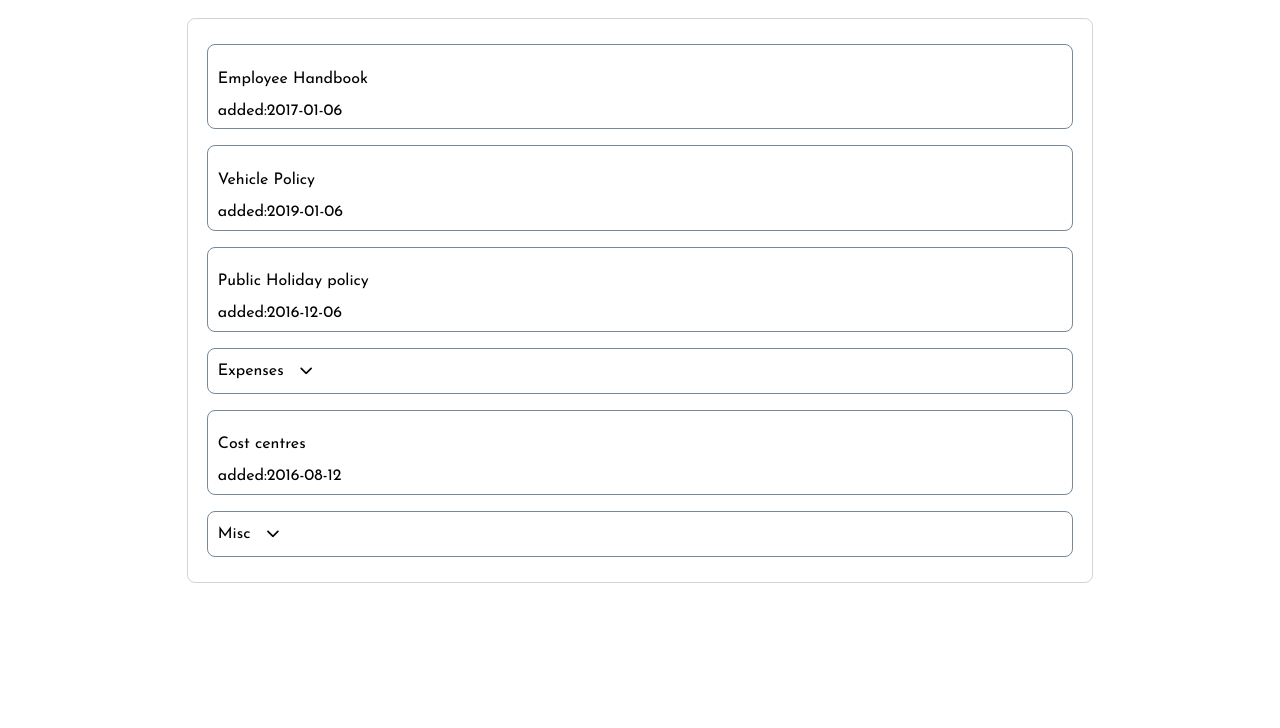
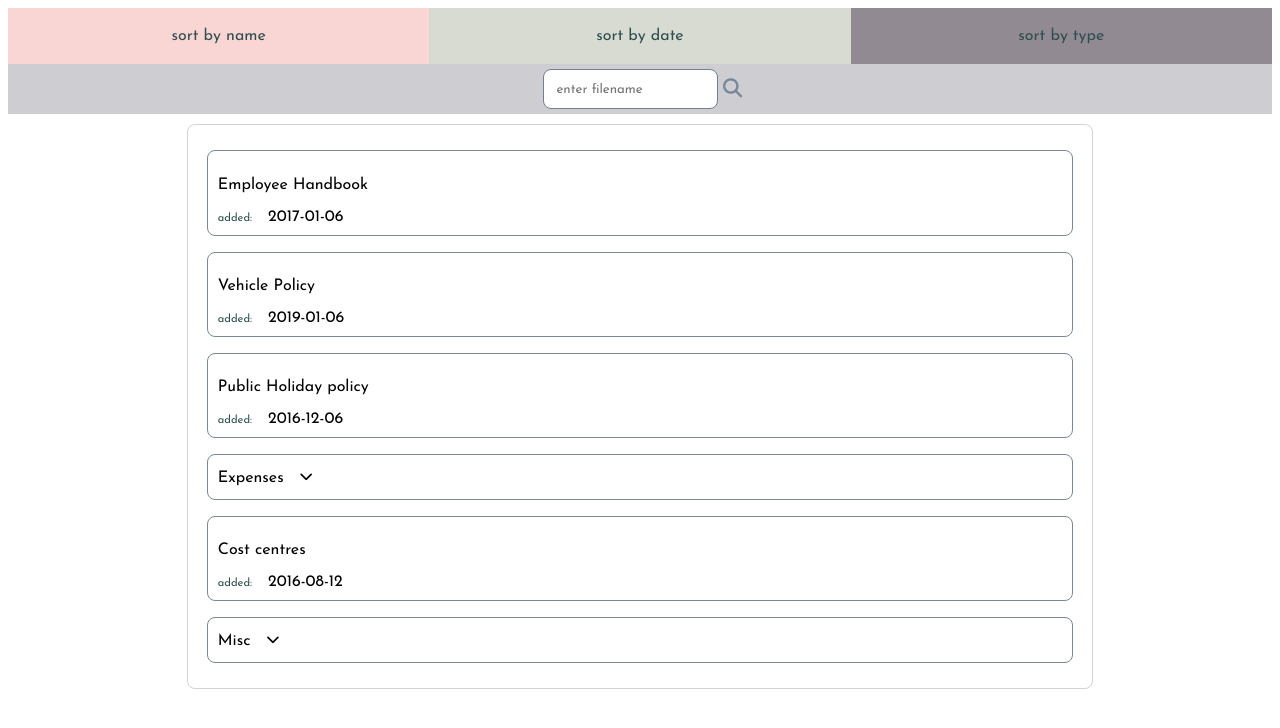
Before and after one commit to s-Hale/file-tree, a React (Create React App) app: page / in a window 1280 px wide. Shown: the top 728 px of the page. Built offline with nearby package versions, Linux system fonts and the light colour scheme.

Commit message:
feat: filter button styling

```diff
--- a/src/App.css
+++ b/src/App.css
@@ -20,6 +20,12 @@
   padding: 0.6rem;
 }
 
+.label {
+  font-size: 0.7rem;
+  color: darkslategray;
+  margin-right: 1rem;
+}
+
 .view-button {
   margin-left: 0.4rem;
   border: none;
@@ -33,3 +39,55 @@
   box-shadow: 0 0 6px lightslategray;
   cursor: pointer;
 }
+
+.wrapper-filterbar {
+  width: 100%;
+  display: flex;
+  flex-direction: row wrap;
+  height: 3.5rem;
+}
+
+.filter-button {
+  padding: 1rem;
+  flex: 1;
+  font-size: 1rem;
+  color: darkslategray;
+  border: none;
+  font-family: Josefin Sans, Arial, sans-serif;
+}
+
+.filter-button:hover {
+  cursor: pointer;
+  opacity: 0.7;
+}
+
+.search-wrapper {
+  width: 100%;
+  display: flex;
+  justify-content: center;
+  align-items: center;
+  background-color: #ceced2;
+}
+
+.input-bar {
+  border-radius: 8px;
+  border: 1px solid slategray;
+  font-family: Josefin Sans, Arial, sans-serif;
+  padding: 0.8rem;
+  margin: 0.3rem;
+}
+
+.fa-search {
+  color: lightslategray;
+  font-size: 1.2rem;
+}
+
+.pink {
+  background-color: #f9d5d3;
+}
+.palegreen {
+  background-color: #d7dbd1;
+}
+.grey {
+  background-color: #928a92;
+}
--- a/src/App.jsx
+++ b/src/App.jsx
@@ -2,6 +2,7 @@ import React from "react";
 import originalData from "./originalData";
 import "./App.css";
 import Folder from "./components/Folder";
+import FilterBar from "./components/FilterBar";
 
 class App extends React.Component {
   state = {
@@ -11,6 +12,7 @@ class App extends React.Component {
   render() {
     return (
       <div className="wrapper-app">
+        <FilterBar />
         <Folder data={this.state.data} />
       </div>
     );
--- /dev/null
+++ b/src/components/FilterBar.js
@@ -0,0 +1,21 @@
+import React from "react";
+
+class FilterBar extends React.Component {
+  render() {
+    return (
+      <>
+        <div className="wrapper-filterbar">
+          <button className="filter-button pink">sort by name</button>
+          <button className="filter-button palegreen">sort by date</button>
+          <button className="filter-button grey">sort by type</button>
+        </div>
+        <div className="search-wrapper">
+          <input className="input-bar" placeholder="enter filename" />
+          <i className="fa fa-search" />
+        </div>
+      </>
+    );
+  }
+}
+
+export default FilterBar;
```
Also changed, not shown: 1 other file (tests, documents, lock files or other folders).
